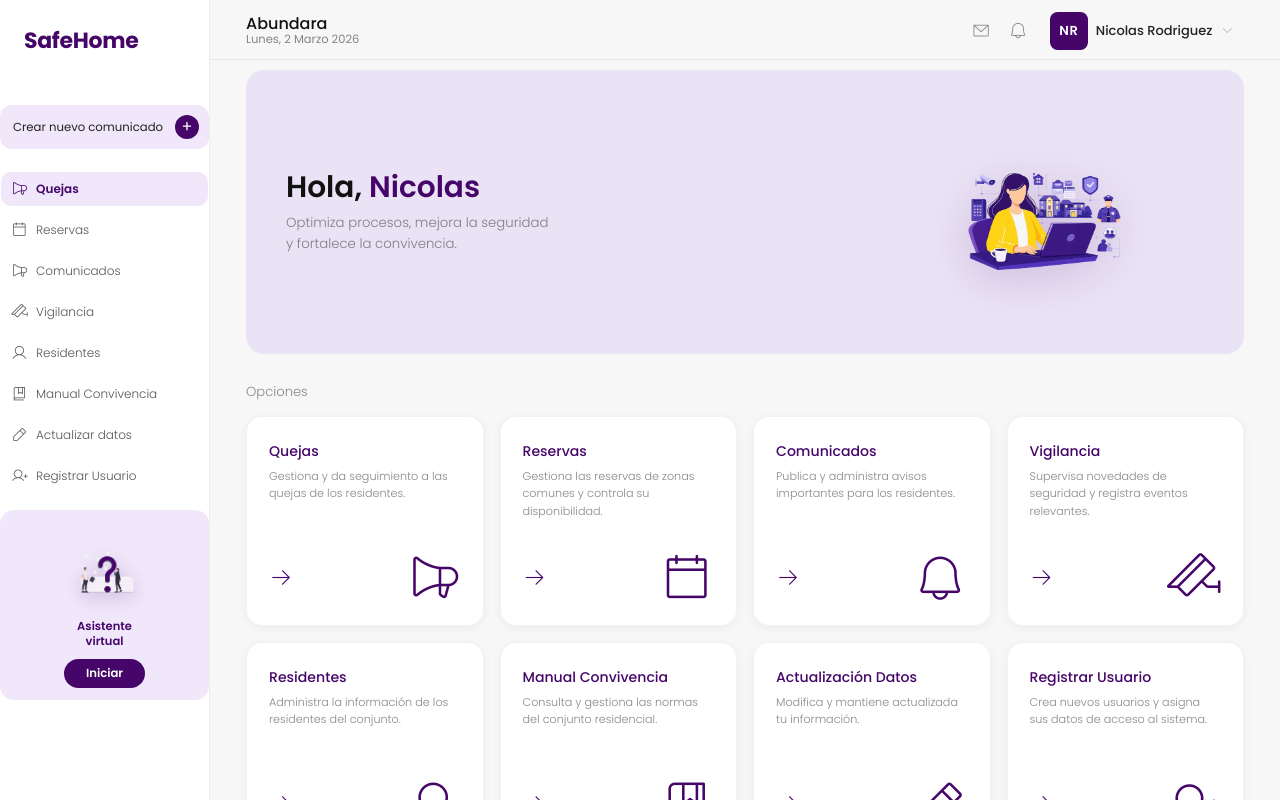
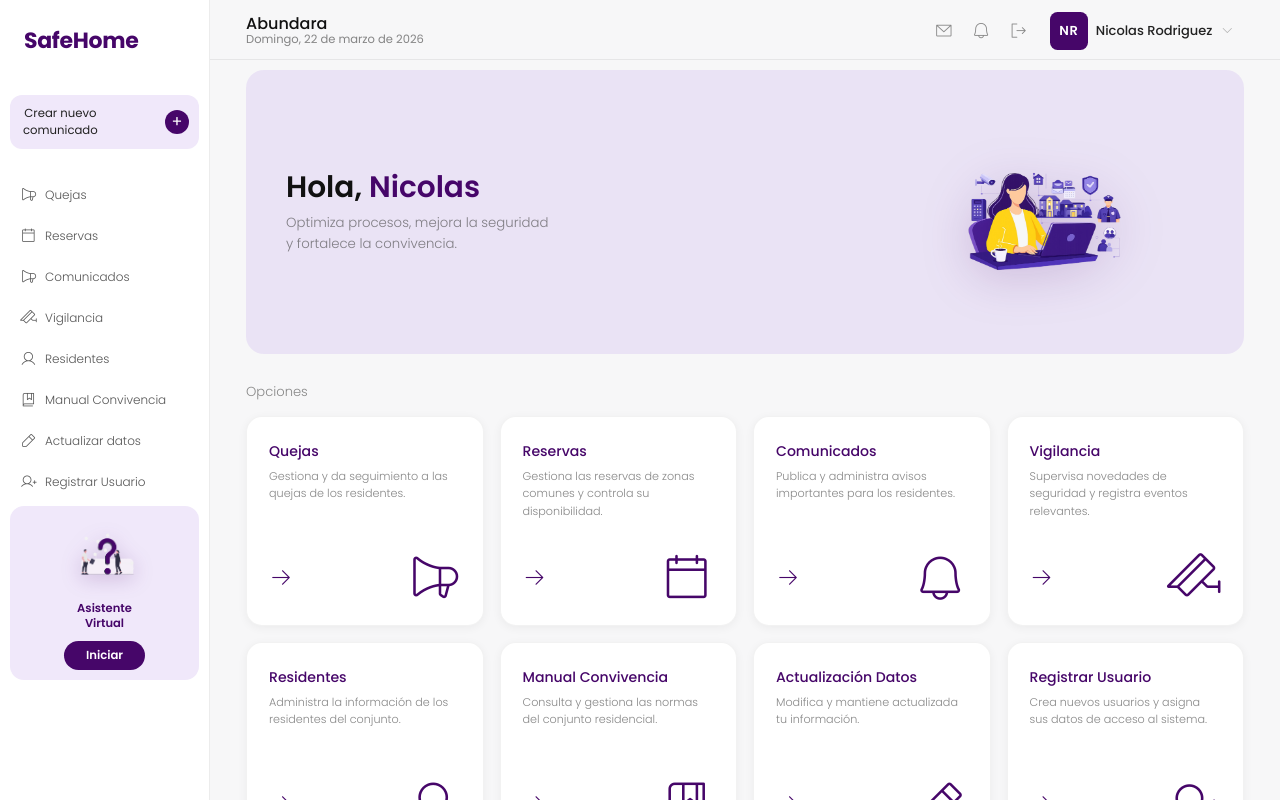
Before and after one commit to nicolasrodpra/SafeHome, a React (Create React App) app in the folder frontend/: page /adminMenu in a window 1280 px wide. Built offline with nearby package versions, Linux system fonts and the light colour scheme; no server answers; sample sign-in values are in the browser's storage.

Commit message:
Solución de scroll, agregué boton de cerrar sesión y autenticación de usuario

```diff
--- a/frontend/package.json
+++ b/frontend/package.json
@@ -11,6 +11,7 @@
     "firebase": "^12.10.0",
     "react": "^19.2.4",
     "react-dom": "^19.2.4",
+    "react-firebase-hooks": "^5.1.1",
     "react-router-dom": "^7.13.1",
     "react-scripts": "5.0.1",
     "sweetalert2": "^11.26.23",
--- a/frontend/src/App.js
+++ b/frontend/src/App.js
@@ -8,20 +8,40 @@ import RecidenteMenu from "./pages/residente/residenteMenu.js";
 import VigilantMenu from "./pages/vigilante/vigilanteMenu.js";
 import AdminMenu from "./pages/admin/adminMenu.js";
 import RegistroVehiculos from "./pages/vigilante/registroVehiculos.js";
+import RutaProtegida from "./components/rutaProtegida.js";
 
 function App() {
   return (
     <BrowserRouter>
       <Routes>
+        {/* Rutas públicas */}
         <Route path="/" element={<Home />} />
         <Route path="/login" element={<Login />} />
         <Route path="/registroVigilante" element={<VigilantRegister />} />
         <Route path="/registroResidente" element={<ResidentRegister />} />
         <Route path="/registroAdmin" element={<AdminRegister />} />
-        <Route path="/residenteMenu" element={<RecidenteMenu />} />
-        <Route path="/vigilanteMenu" element={<VigilantMenu />} />
-        <Route path="/adminMenu" element={<AdminMenu />} />
-        <Route path="/registroVehiculos" element={<RegistroVehiculos />} />
+
+        {/* Rutas protegidas */}
+        <Route path="/residenteMenu" element={
+          <RutaProtegida>
+            <RecidenteMenu />
+          </RutaProtegida>
+        } />
+        <Route path="/vigilanteMenu" element={
+          <RutaProtegida>
+            <VigilantMenu />
+          </RutaProtegida>
+        } />
+        <Route path="/adminMenu" element={
+          <RutaProtegida>
+            <AdminMenu />
+          </RutaProtegida>
+        } />
+        <Route path="/registroVehiculos" element={
+          <RutaProtegida>
+            <RegistroVehiculos />
+          </RutaProtegida>
+        } />
       </Routes>
     </BrowserRouter>
   );
--- /dev/null
+++ b/frontend/src/components/rutaProtegida.js
@@ -0,0 +1,14 @@
+import { Navigate } from "react-router-dom";
+import { auth } from "../firebase/firebase";
+import { useAuthState } from "react-firebase-hooks/auth";
+
+function RutaProtegida({ children }) {
+  const [user, loading] = useAuthState(auth);
+
+  if (loading) return <p>Cargando...</p>;
+  if (!user) return <Navigate to="/login" />;
+
+  return children;
+}
+
+export default RutaProtegida;
--- a/frontend/src/pages/admin/adminMenu.js
+++ b/frontend/src/pages/admin/adminMenu.js
@@ -1,22 +1,34 @@
 import ilustracionMenu from "../../assets/inicioHero.png";
 import asistenteVirtual from "../../assets/asistenteVirtual.png";
-import { Link } from "react-router-dom";
+import { Link, useNavigate } from "react-router-dom";
+import { cerrarSesion } from "../../services/authService";
 import '../../styles/admin/adminMenu.css';
 
-function adminMenu() {
+function AdminMenu() {
+
+  const navigate = useNavigate();
+  const fecha = new Date().toLocaleDateString("es-ES", {
+    weekday: "long",
+    day: "numeric",
+    month: "long",
+    year: "numeric"
+  });
+  const fechaMayuscula = fecha.charAt(0).toUpperCase() + fecha.slice(1);
+
+
   return (
     <div className="app">
 
       <aside className="sidebar">
         <div className="sidebar-logo">SafeHome</div>
 
+        <ul className="nav-menu">
           <button className="btn-create">
-          <span>Crear nuevo comunicado</span>
+            <span>Crear nuevo <br />comunicado</span>
             <span className="plus">+</span>
           </button>
 
-        <ul className="nav-menu">
-          <li><a href="#" className="active"><i className="ph-light ph-megaphone"></i> Quejas</a></li>
+          <li><a href="#"><i className="ph-light ph-megaphone"></i> Quejas</a></li>
           <li><a href="#"><i className="ph-light ph-calendar-blank"></i> Reservas</a></li>
           <li><a href="#"><i className="ph-light ph-megaphone"></i> Comunicados</a></li>
           <li><a href="#"><i className="ph-light ph-security-camera"></i> Vigilancia</a></li>
@@ -24,13 +36,13 @@ function adminMenu() {
           <li><a href="#"><i className="ph-light ph-book-bookmark"></i> Manual Convivencia</a></li>
           <li><a href="#"><i className="ph-light ph-pencil-simple"></i> Actualizar datos</a></li>
           <li><a href="#"><i className="ph-light ph-user-plus"></i> Registrar Usuario</a></li>
-        </ul>
 
           <div className="sidebar-assistant">
             <img src={asistenteVirtual} alt="asistenteVirtual" />
-          <p>Asistente<br />virtual</p>
+            <p>Asistente<br />Virtual</p>
             <button className="btn-asst">Iniciar</button>
           </div>
+        </ul>
       </aside>
 
       <div className="main">
@@ -38,11 +50,12 @@ function adminMenu() {
         <div className="topbar">
           <div className="topbar-left">
             <h2>Abundara</h2>
-            <span>Lunes, 2 Marzo 2026</span>
+            <span>{fechaMayuscula}</span>
           </div>
           <div className="topbar-right">
             <i className="ph-light ph-envelope-simple topbar-icon"></i>
             <i className="ph-light ph-bell topbar-icon"></i>
+            <i className="ph-light ph-sign-out topbar-icon" onClick={() => cerrarSesion(navigate)}></i>
             <div className="user-pill">
               <div className="user-avatar">NR</div>
               <span className="user-name">Nicolas Rodriguez</span>
@@ -58,7 +71,7 @@ function adminMenu() {
               <h1>Hola, <span>Nicolas</span></h1>
               <p>Optimiza procesos, mejora la seguridad<br />y fortalece la convivencia.</p>
             </div>
-        <img src={ilustracionMenu} alt="ilustracionMenu"/>
+            <img src={ilustracionMenu} alt="ilustracionMenu" />
           </div>
 
           <p className="section-label">Opciones</p>
@@ -141,6 +154,7 @@ function adminMenu() {
                 <i className="ph-light ph-pencil-simple card-icon"></i>
               </div>
             </a>
+
             <Link to="/registroResidente" className="option-card">
               <div className="card-top">
                 <h4>Registrar Usuario</h4>
@@ -159,4 +173,4 @@ function adminMenu() {
   );
 }
 
-export default adminMenu;
+export default AdminMenu;
--- /dev/null
+++ b/frontend/src/services/authService.js
@@ -0,0 +1,25 @@
+import { signOut } from "firebase/auth";
+import { auth } from "../firebase/firebase";
+import Swal from "sweetalert2";
+
+export const cerrarSesion = async (navigate) => {
+  const resultado = await Swal.fire({
+    text: "¿Estás seguro de que deseas cerrar sesión?",
+    icon: "warning",
+    iconColor: "#460669",
+    showCancelButton: true,
+    confirmButtonColor: "#460669",
+    cancelButtonColor: "#d33",
+    confirmButtonText: "Confirmar",
+    cancelButtonText: "Cancelar",
+  });
+
+  if (resultado.isConfirmed) {
+    try {
+      await signOut(auth);
+      navigate("/login");
+    } catch (error) {
+      console.error("Error al cerrar sesión:", error);
+    }
+  }
+};
--- a/frontend/src/styles/admin/adminMenu.css
+++ b/frontend/src/styles/admin/adminMenu.css
@@ -7,7 +7,6 @@
     --white: #ffffff;
     --gray-text: rgba(70, 70, 70, 0.65);
     --black: #111111;
-    --sidebar-w: 200px;
 }
 
 *,
@@ -54,8 +53,6 @@ body {
     font-weight: 800;
     color: var(--purple);
     text-align: left;
-    padding: 0 6px;
-    margin-bottom: 20px;
 }
 
 
@@ -100,7 +97,8 @@ body {
     display: flex;
     flex-direction: column;
     gap: 7px;
-    padding: 1px;
+    padding: 10px;
+    overflow: hidden;
 }
 
 .nav-menu li a {
@@ -133,10 +131,8 @@ body {
 }
 
 .sidebar-assistant {
-    margin-top: 16px;
     background: var(--purple-soft);
     border-radius: 14px;
-    padding: 14px 10px 12px;
     text-align: center;
 }
 
@@ -165,6 +161,7 @@ body {
     font-family: 'Poppins', sans-serif;
     font-size: 0.73rem;
     font-weight: 600;
+    margin-bottom: 10px;
     cursor: pointer;
     transition: background 0.2s;
 }
```
Also changed, not shown: 1 other file (tests, documents, lock files or other folders). Lines whose indentation alone changed are shown as unchanged.
